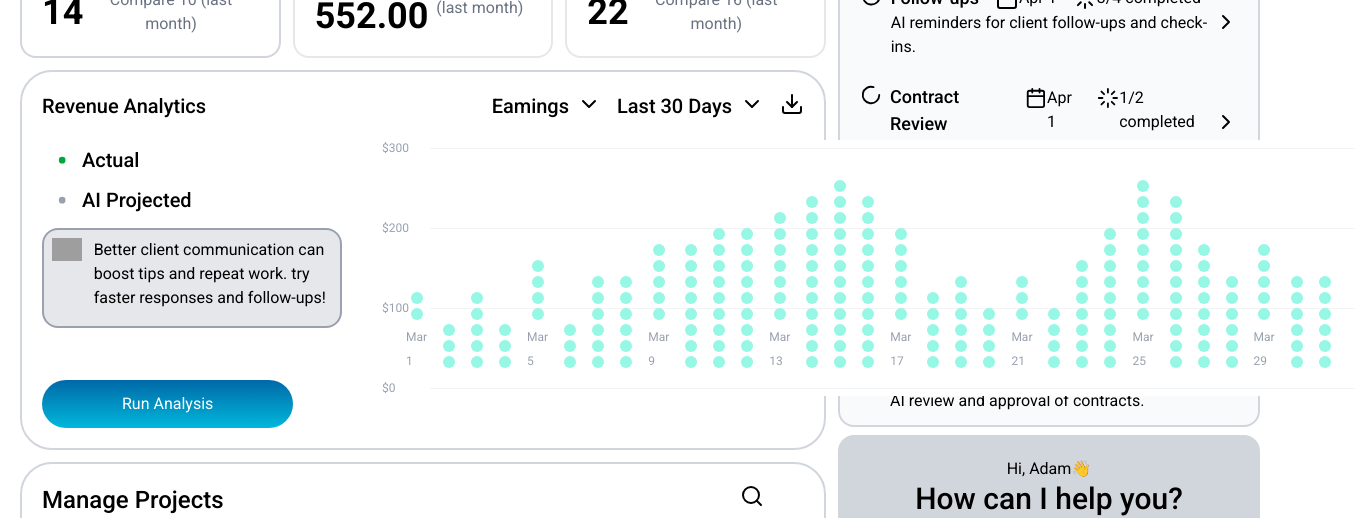
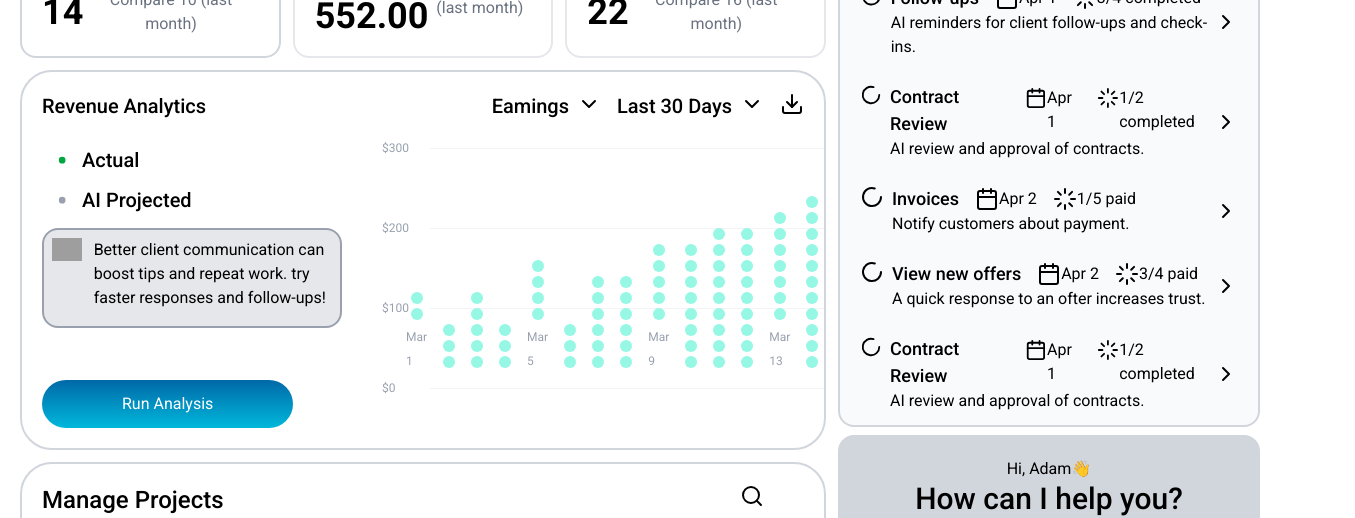
Before and after one commit to thesst24/test-website, a Next.js app: page / in a window 1280 px wide. Shown: the part 244-762 px from the top of the page, 1355 px wide, since content can reach past the window. Built offline with nearby package versions, Linux system fonts and the light colour scheme; grey boxes are pictures that could not be loaded.

Commit message:
update scroll chart

```diff
--- a/components/Chart.tsx
+++ b/components/Chart.tsx
@@ -9,7 +9,7 @@ const marchData = [
 
 export default function Chart() {
     return (
-        <div className="border-2 border-gray-300 rounded-4xl p-5 mt-3">
+        <div className="border-2 border-gray-300 rounded-4xl p-5 mt-3 overflow-x-scroll">
 
             <div className="flex justify-between items-center  font-medium text-xl">
                 <p>Revenue Analytics</p>
@@ -48,7 +48,7 @@ export default function Chart() {
                 <button className="px-20 py-3 text-white rounded-3xl bg-linear-to-t from-cyan-500 to-sky-700 cursor-pointer">Run Analysis</button>
             </div>
 
-                <div>
+                <div className="w-full">
                     <DotChart data={marchData}/>
                 </div>
             </div>
--- a/components/Charts2.tsx
+++ b/components/Charts2.tsx
@@ -10,7 +10,7 @@ export default function DotChart({ data }: DotChartProps) {
   const maxDots = 12; // number of vertical dots (roughly matches screenshot)
 
   return (
-    <div className="relative w-full bg-white rounded-xl p-6">
+    <div className="relative bg-white rounded-xl p-6">
       {/* Horizontal grid lines */}
       <div className="absolute inset-0 flex flex-col justify-between pointer-events-none">
         {[300, 200, 100, 0].map((v) => (
```
